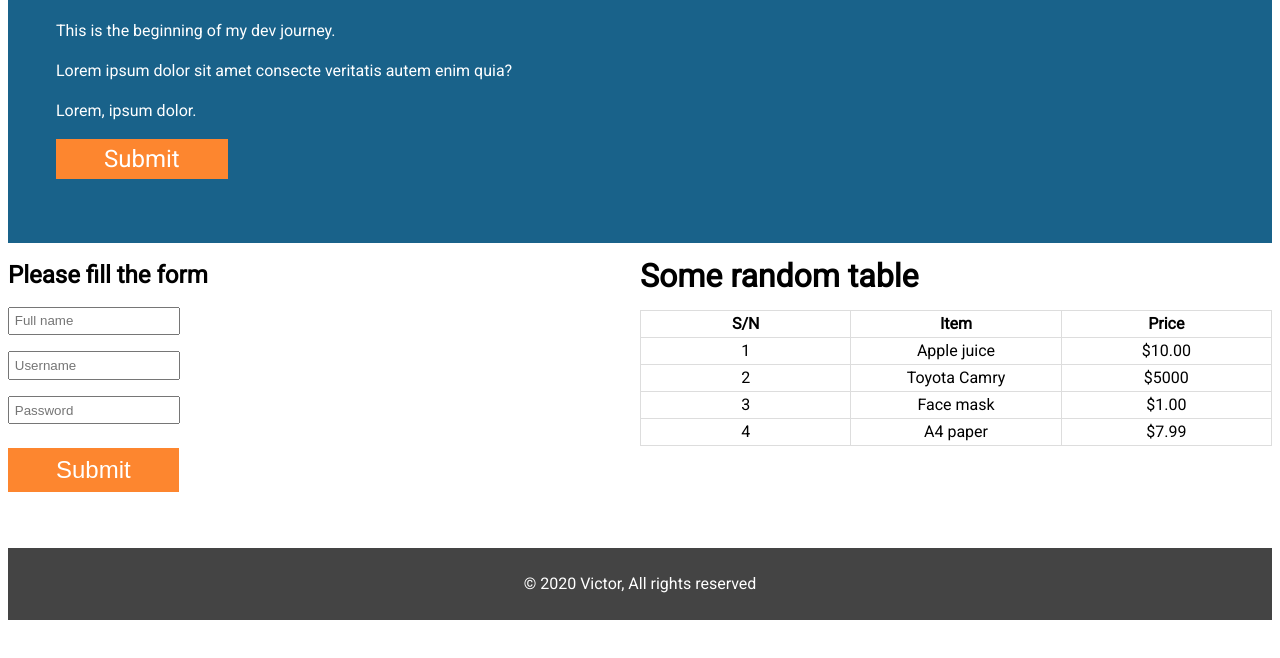
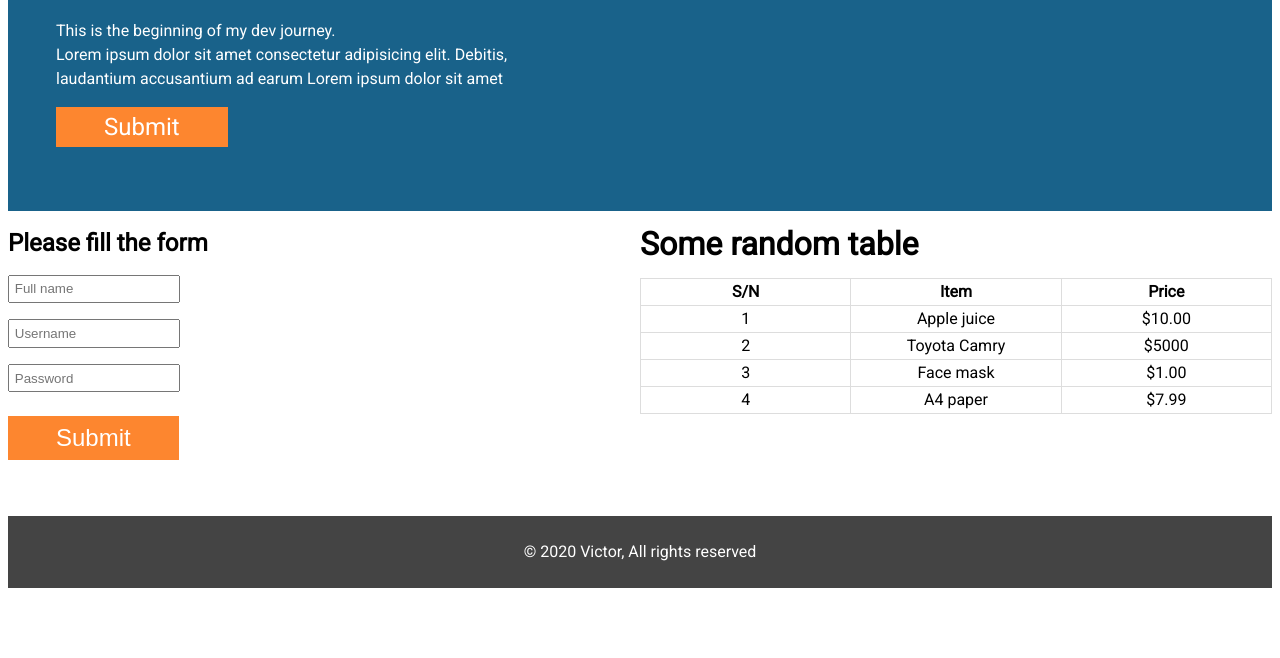
Before and after one commit to shigaba16/html-css-journey, a plain HTML site: page index.html in a window 1280 px wide. Shown: the part 104-762 px from the top of the page. Drawn offline with Linux system fonts and the light colour scheme.

Commit message:
fixed errors

```diff
--- a/index.html
+++ b/index.html
@@ -14,17 +14,14 @@
     <!-- Main -->
     <div id="section-a">
       <div class="container">
-        <img src="/img/world-wide-web(1).png" alt="" />
+        <img src="img/world-wide-web(1).png" alt="" />
         <h1>Hello World</h1>
-        <p>
-          This is the beginning of my dev journey.
+        <p class="text">
+          This is the beginning of my dev journey.<br />
+          Lorem ipsum dolor sit amet consectetur adipisicing elit. Debitis,<br />
+          laudantium accusantium ad earum Lorem ipsum dolor sit amet
         </p>
-        <p>
-          Lorem ipsum dolor sit amet consecte veritatis autem enim quia?
-        </p>
-        <p>
-          Lorem, ipsum dolor.
-        </p>
+
         <p><a class="btn" href="#">Submit</a></p>
       </div>
     </div>
--- a/style.css
+++ b/style.css
@@ -43,6 +43,7 @@ img {
 }
 
 /* Form */
+
 .form,
 .btn-form {
   margin-bottom: 1rem;
@@ -81,6 +82,11 @@ td {
   text-align: center;
 }
 
+.text {
+  width: 3rem 0.75rem;
+  line-height: 1.5rem;
+}
+
 /* Footer */
 .footer {
   clear: both;
```
